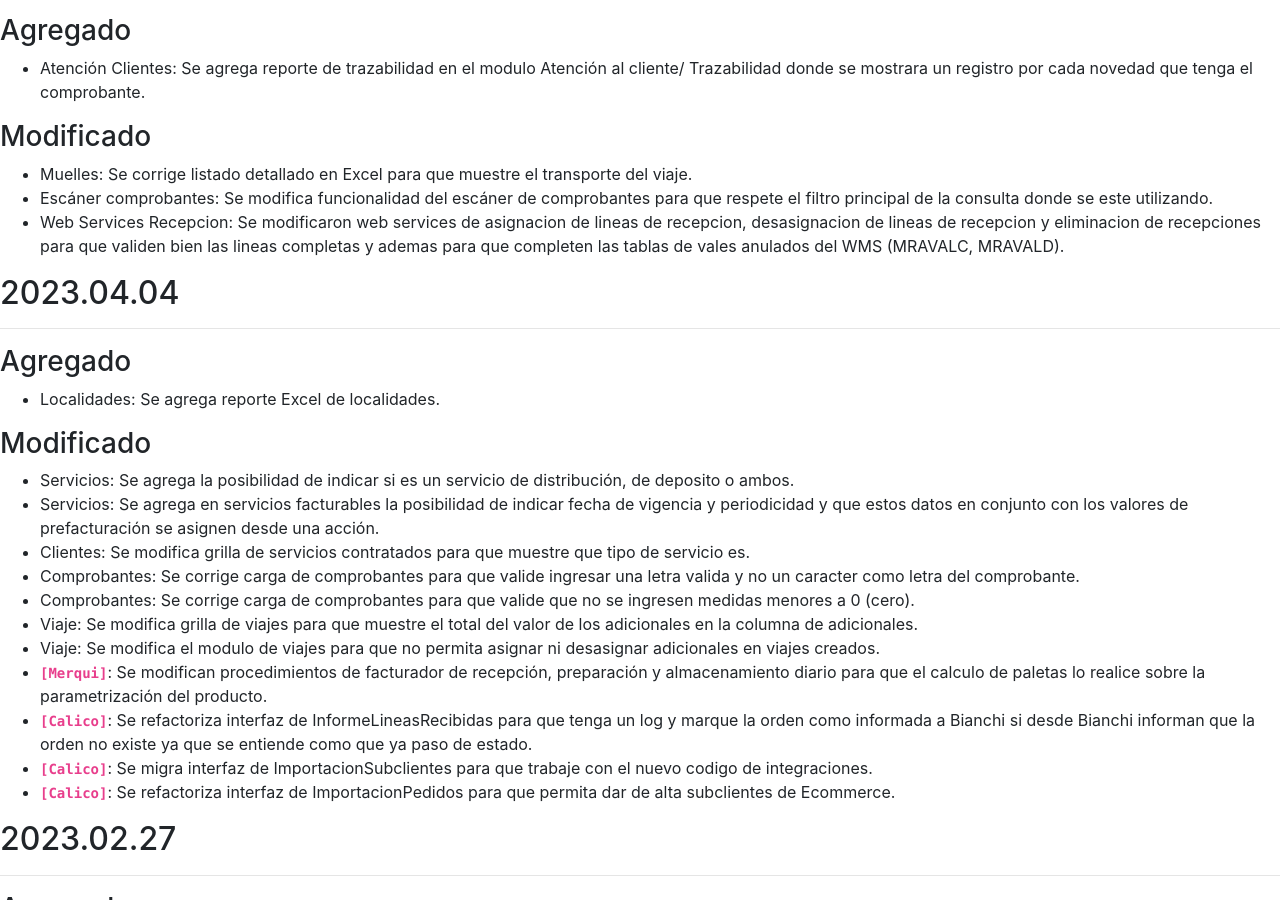
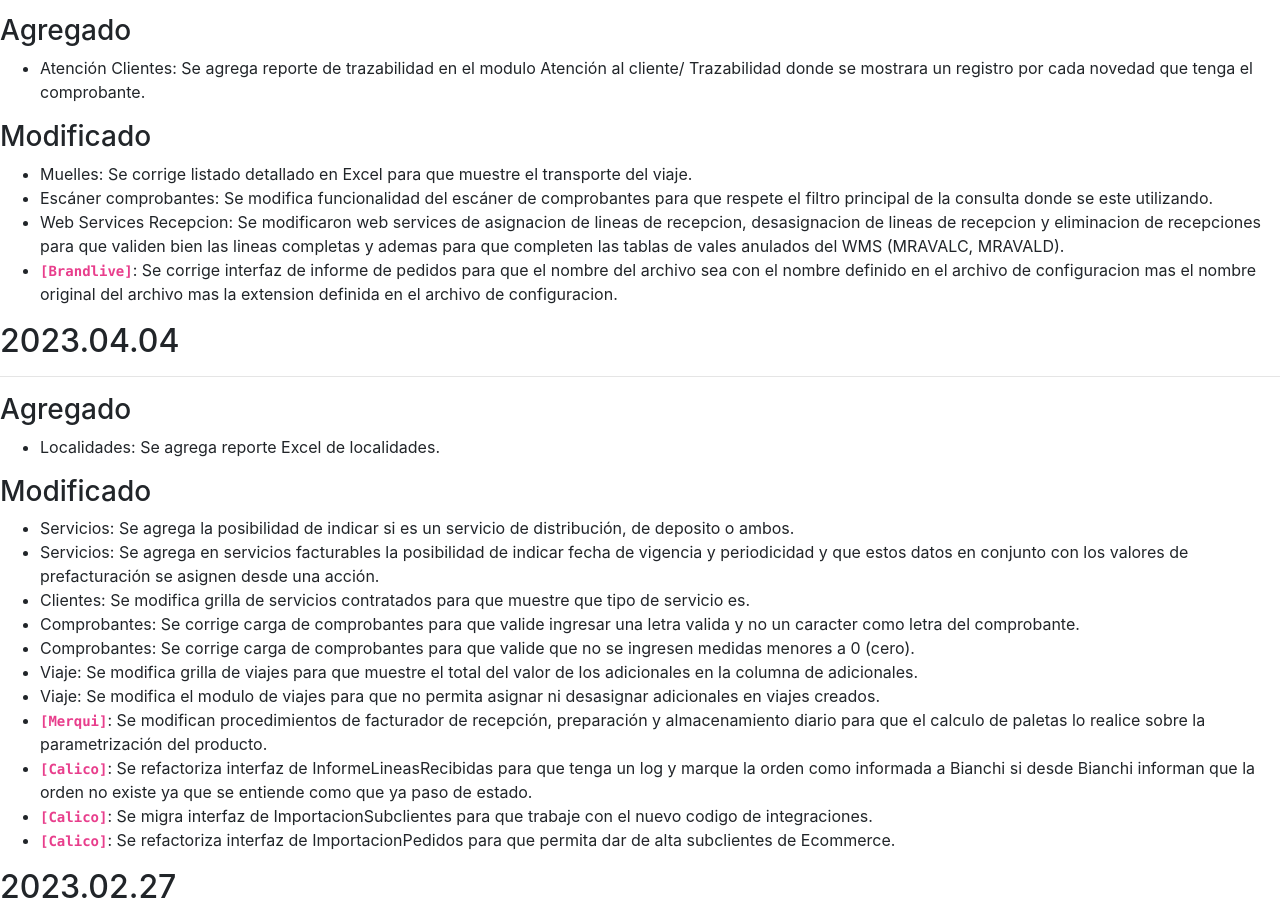
Before and after one commit to brainsys-arsaad/versionado, a Jekyll site: the page built from registro-cambios.markdown, in a window 1280 px wide and 900 px high, scrolled down 354 px. Built offline with Jekyll 4.4.1, drawn with Linux system fonts in a browser that asks for light colours.

Commit message:
Update registro-cambios.markdown

```diff
--- a/registro-cambios.markdown
+++ b/registro-cambios.markdown
@@ -97,6 +97,7 @@ El formato esta basado en [Keep a Changelog](https://keepachangelog.com/es-ES/1.
 - Muelles: Se corrige listado detallado en Excel para que muestre el transporte del viaje.
 - Escáner comprobantes: Se modifica funcionalidad del escáner de comprobantes para que respete el filtro principal de la consulta donde se este utilizando.
 - Web Services Recepcion: Se modificaron web services de asignacion de lineas de recepcion, desasignacion de lineas de recepcion y eliminacion de recepciones para que validen bien las lineas completas y ademas para que completen las tablas de vales anulados del WMS (MRAVALC, MRAVALD).
+- **`[Brandlive]`**: Se corrige interfaz de informe de pedidos para que el nombre del archivo sea con el nombre definido en el archivo de configuracion mas el nombre original del archivo mas la extension definida en el archivo de configuracion.
 
 ## 2023.04.04
 ---
```
